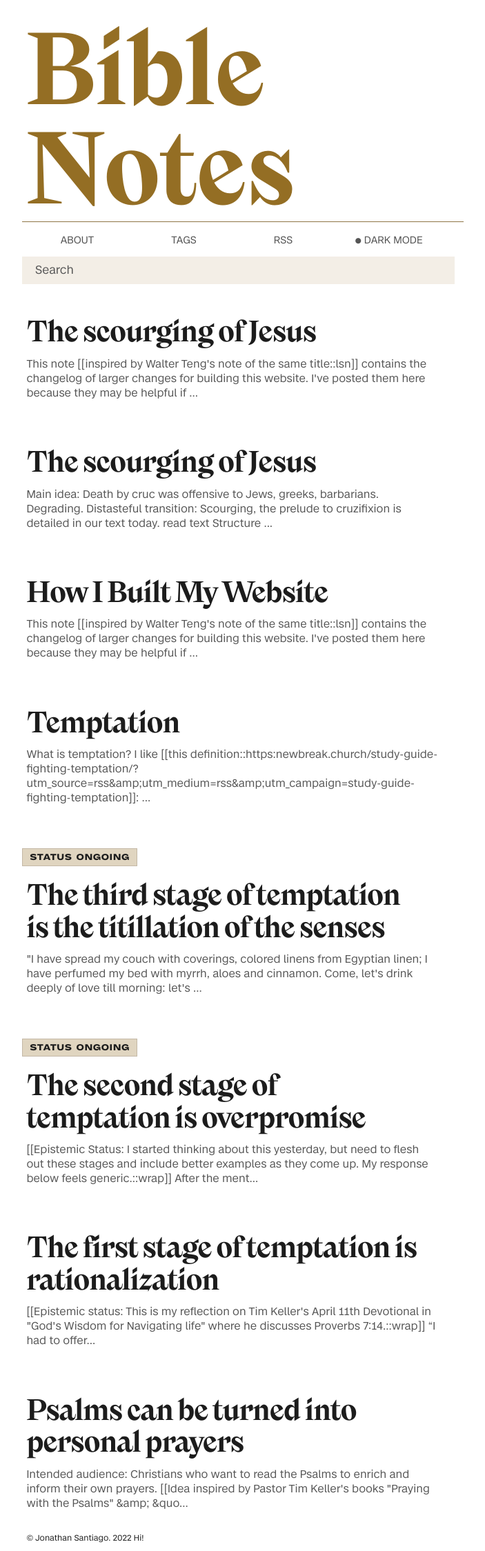
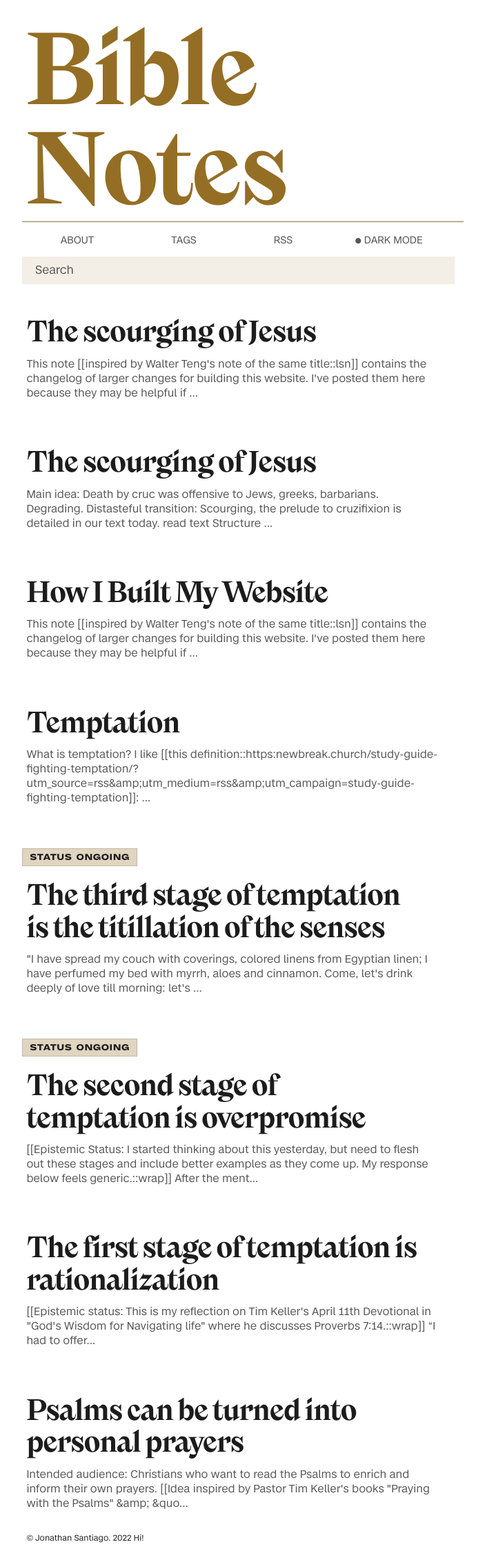
Before and after one commit to jsantiago611/digital-garden-master, a Jekyll site: the page built from index.md, in a window 1280 px wide. Shown: the whole page at 69% size, without its empty margins (298-1001 px from the left). Built offline with Jekyll 4.4.1, drawn with Linux system fonts in a browser that asks for light colours.

Commit message:
site heading letter-spacing tight

```diff
--- a/assets/css/Style.css
+++ b/assets/css/Style.css
@@ -1794,6 +1794,7 @@ border-bottom: 1px solid var(--c-card-border);
     box-shadow: none;
     line-height: .9;
     color: var(--c-accent);
+    letter-spacing: var(--letter-spacing-tight);
 }
 
 @media(min-width: 300px)and (max-width: 1069px) {
```
